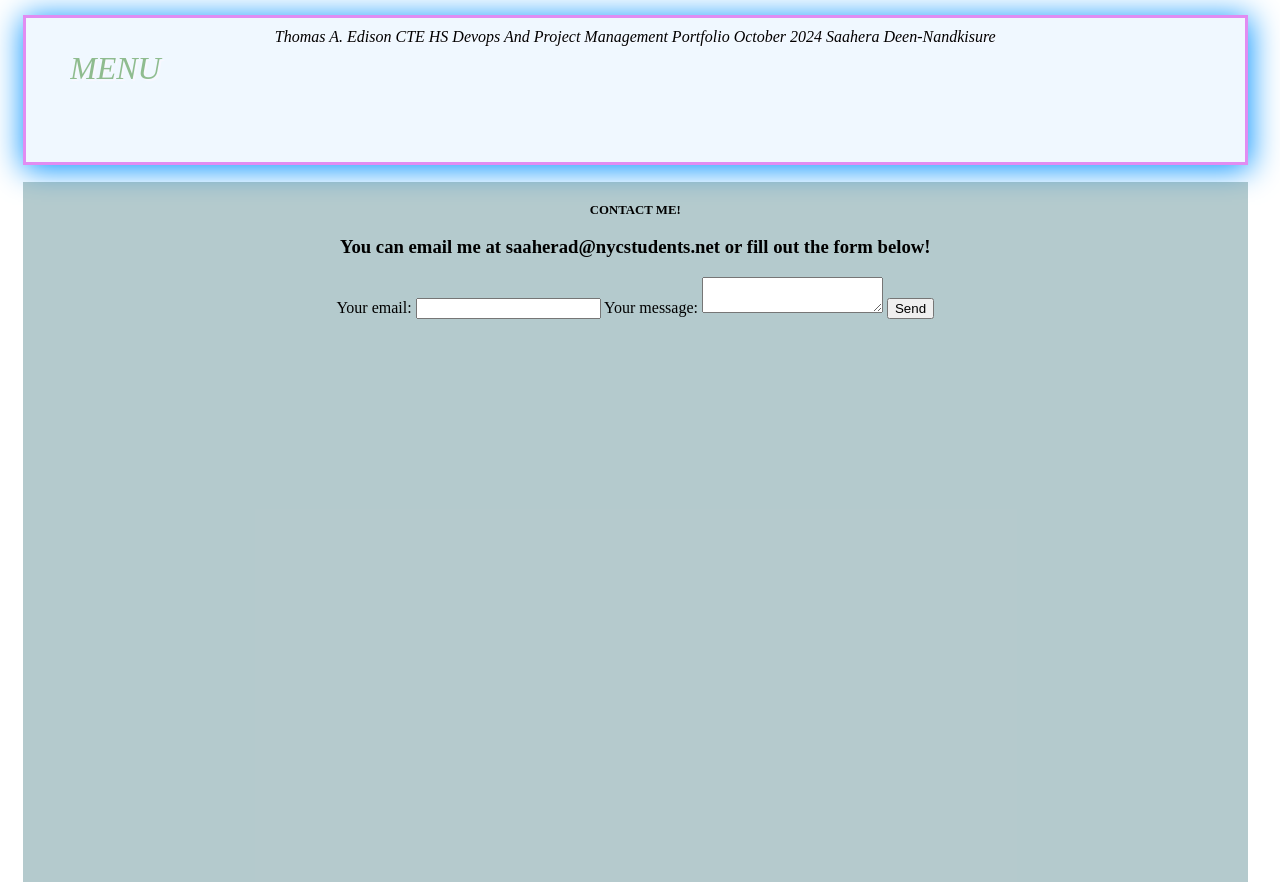
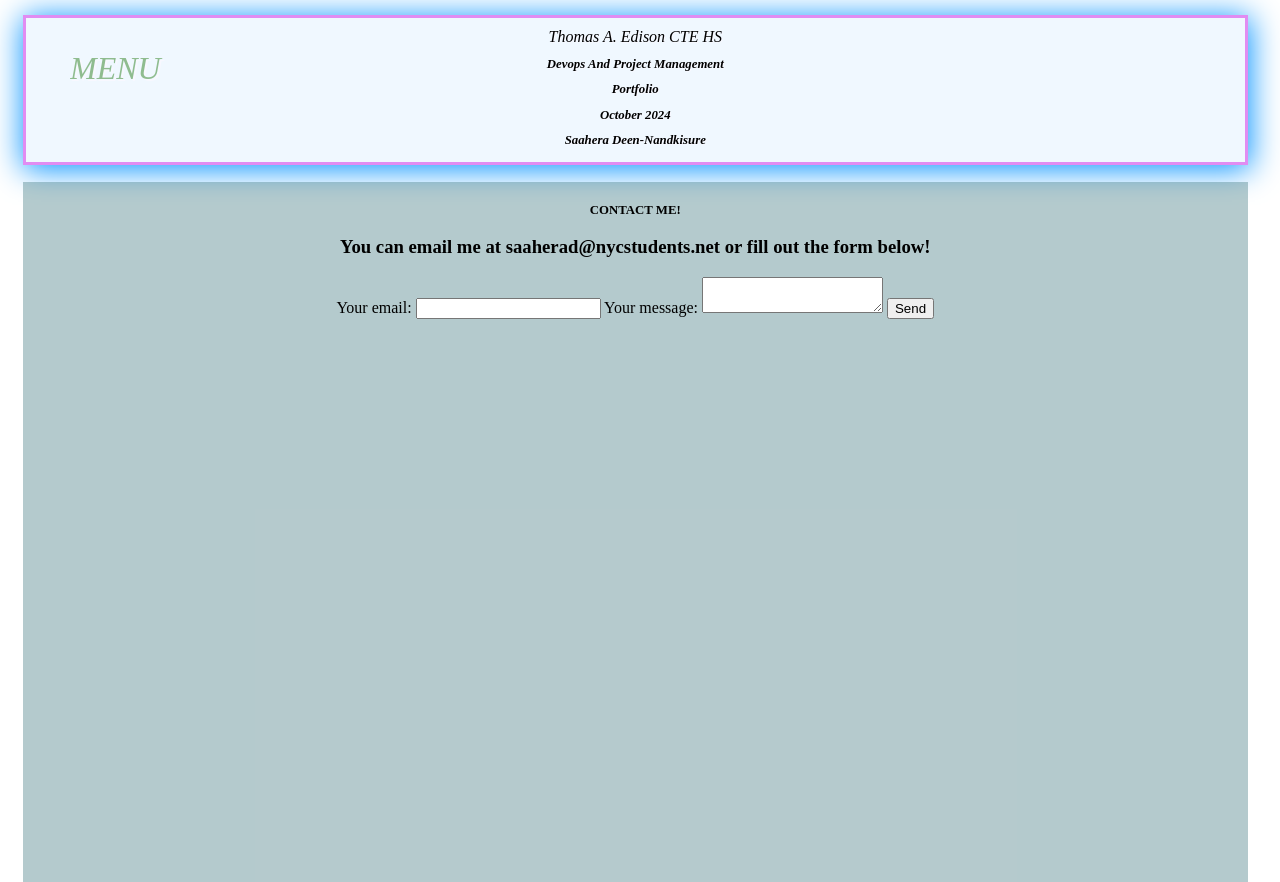
Before and after one commit to saaherad/portfolio, a plain HTML site: page contact.html in a window 1280 px wide. Drawn offline with Linux system fonts and the light colour scheme.

Commit message:
Update contact.html

```diff
--- a/contact.html
+++ b/contact.html
@@ -9,10 +9,10 @@
 <body>
   <div class="banner">
     Thomas A. Edison CTE HS
-    <h8>Devops and Project Management</h8>
-    <h8>Portfolio</h8>
-    <h8>October 2024</h8>
-    <h8>Saahera Deen-Nandkisure</h8>
+    <h2>Devops and Project Management</h2>
+    <h2>Portfolio</h2>
+    <h2>October 2024</h2>
+    <h2>Saahera Deen-Nandkisure</h2>
 
   </div>
 <div class="container">
```
